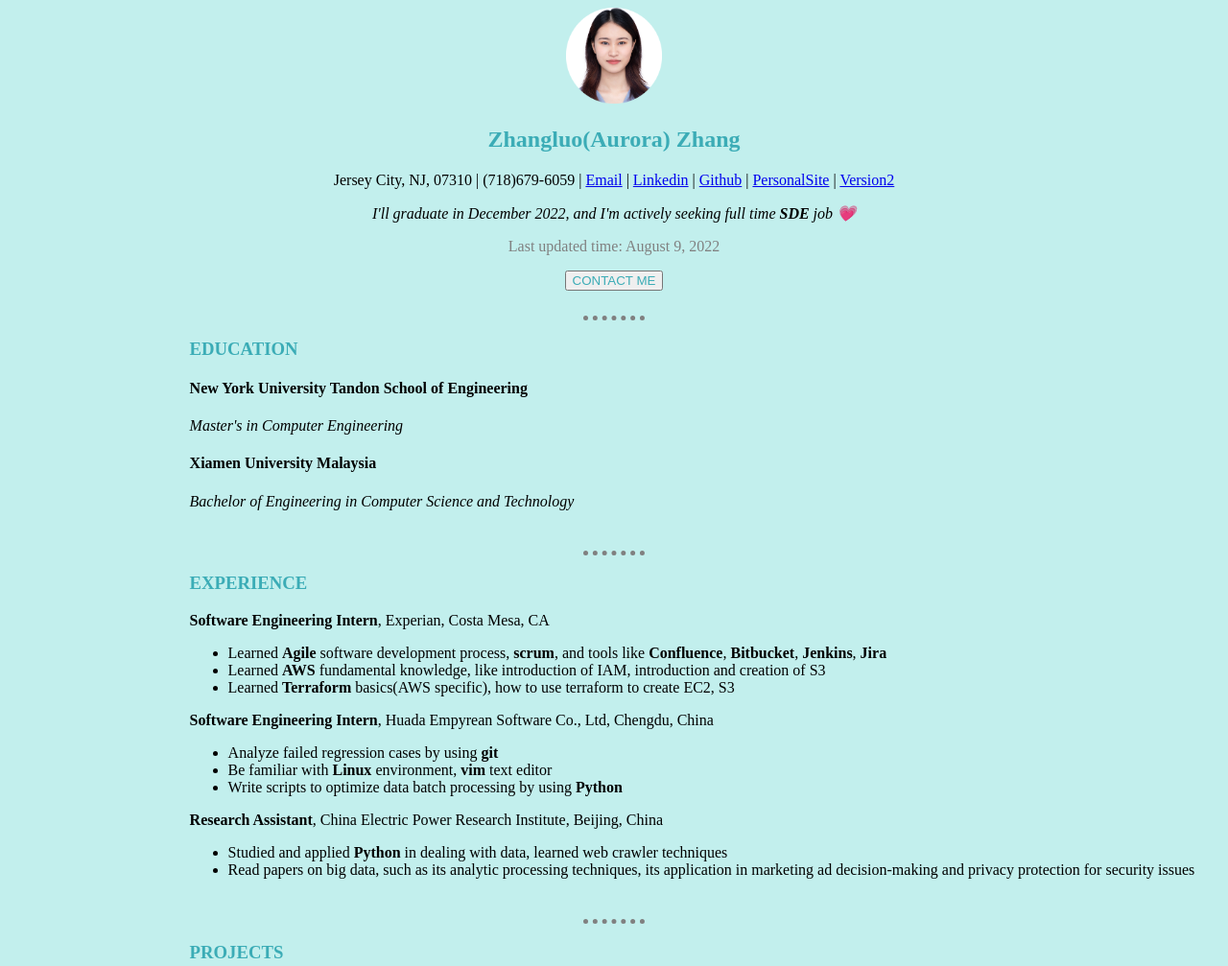
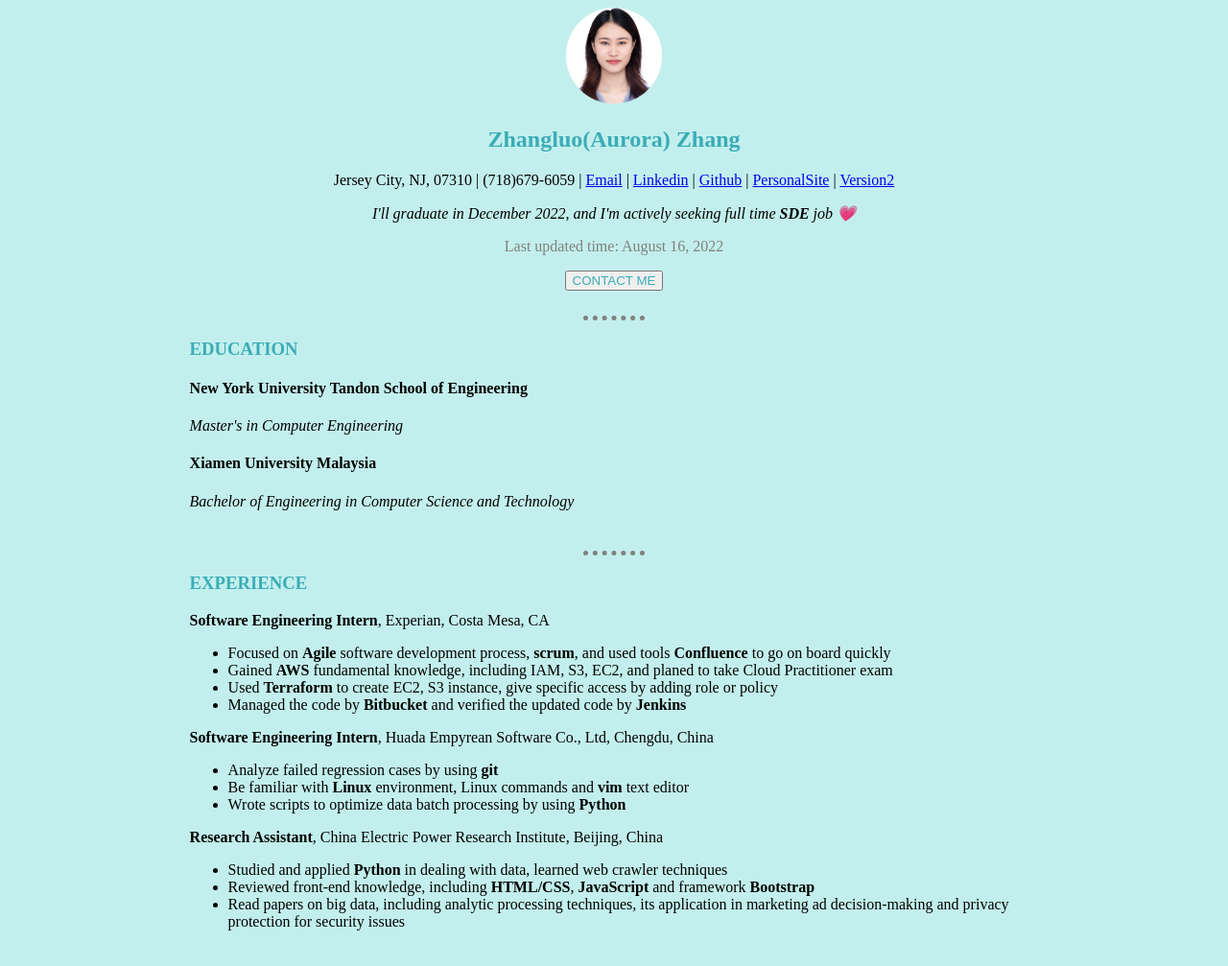
Before and after one commit to mirevas/Resume, a plain HTML site: page index.html in a window 1280 px wide. Shown: the top 1007 px of the page at 96% size. Drawn offline with Linux system fonts and the light colour scheme.

Commit message:
version-3.0

```diff
--- a/css/styles.css
+++ b/css/styles.css
@@ -16,6 +16,7 @@ h1,h3 {
 
 .education, .experience, .projects, .skills, .contact-me, .intro {
   margin-left: 15%;
+  margin-right: 15%;
 }
 
 .button {
--- a/index.html
+++ b/index.html
@@ -22,7 +22,7 @@
         | <a href="version2.html">Version2</a>
       </p>
       <em>I'll graduate in December 2022, and I'm actively seeking full time <strong>SDE</strong> job 💗 </em>
-      <p style="color: grey">Last updated time: August 9, 2022</p>
+      <p style="color: grey">Last updated time: August 16, 2022</p>
       <a class="button" href="contact-me.html"><button type="button" value="CONTACT ME">CONTACT ME</a>
     </center>
   </section>
@@ -43,21 +43,23 @@
     <h3>EXPERIENCE</h3>
     <p><strong>Software Engineering Intern</strong>, Experian, Costa Mesa, CA</p>
     <ul>
-      <li>Learned <strong>Agile</strong> software development process, <strong>scrum</strong>, and tools like <strong>Confluence</strong>, <strong>Bitbucket</strong>, <strong>Jenkins</strong>, <strong>Jira</strong></li>
-      <li>Learned <strong>AWS</strong> fundamental knowledge, like introduction of IAM, introduction and creation of S3</li>
-      <li>Learned <strong>Terraform</strong> basics(AWS specific), how to use terraform to create EC2, S3</li>
+      <li>Focused on <strong>Agile</strong> software development process, <strong>scrum</strong>, and used tools <strong>Confluence</strong> to go on board quickly</li>
+      <li>Gained <strong>AWS</strong> fundamental knowledge, including IAM, S3, EC2, and planed to take Cloud Practitioner exam</li>
+      <li>Used <strong>Terraform</strong> to create EC2, S3 instance, give specific access by adding role or policy</li>
+      <li>Managed the code by <strong>Bitbucket</strong> and verified the updated code by <strong>Jenkins</strong></li>
     </ul>
     <p><strong>Software Engineering Intern</strong>, Huada Empyrean Software Co., Ltd, Chengdu, China</p>
     <ul>
       <li>Analyze failed regression cases by using <strong>git</strong></li>
-      <li>Be familiar with <strong>Linux</strong> environment, <strong>vim</strong> text editor</li>
-      <li>Write scripts to optimize data batch processing by using <strong>Python</strong></li>
+      <li>Be familiar with <strong>Linux</strong> environment, Linux commands and <strong>vim</strong> text editor</li>
+      <li>Wrote scripts to optimize data batch processing by using <strong>Python</strong></li>
     </ul>
 
     <p><strong>Research Assistant</strong>, China Electric Power Research Institute, Beijing, China</p>
     <ul>
       <li>Studied and applied <strong>Python</strong> in dealing with data, learned web crawler techniques</li>
-      <li>Read papers on big data, such as its analytic processing techniques, its application in marketing ad decision-making and privacy protection for security issues</li>
+      <li>Reviewed front-end knowledge, including <strong>HTML/CSS</strong>, <strong>JavaScript</strong> and framework <strong>Bootstrap</strong></li>
+      <li>Read papers on big data, including analytic processing techniques, its application in marketing ad decision-making and privacy protection for security issues</li>
     </ul>
     <br>
   </section>
```
